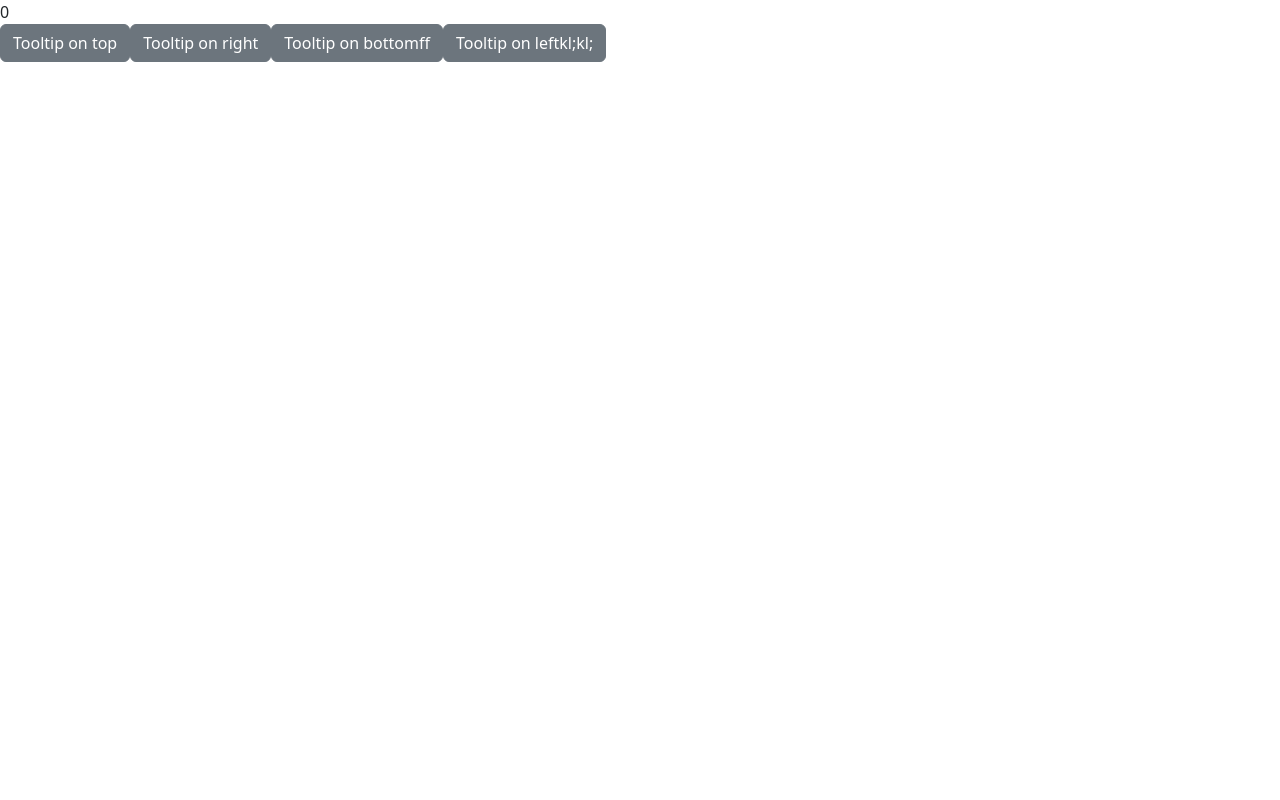
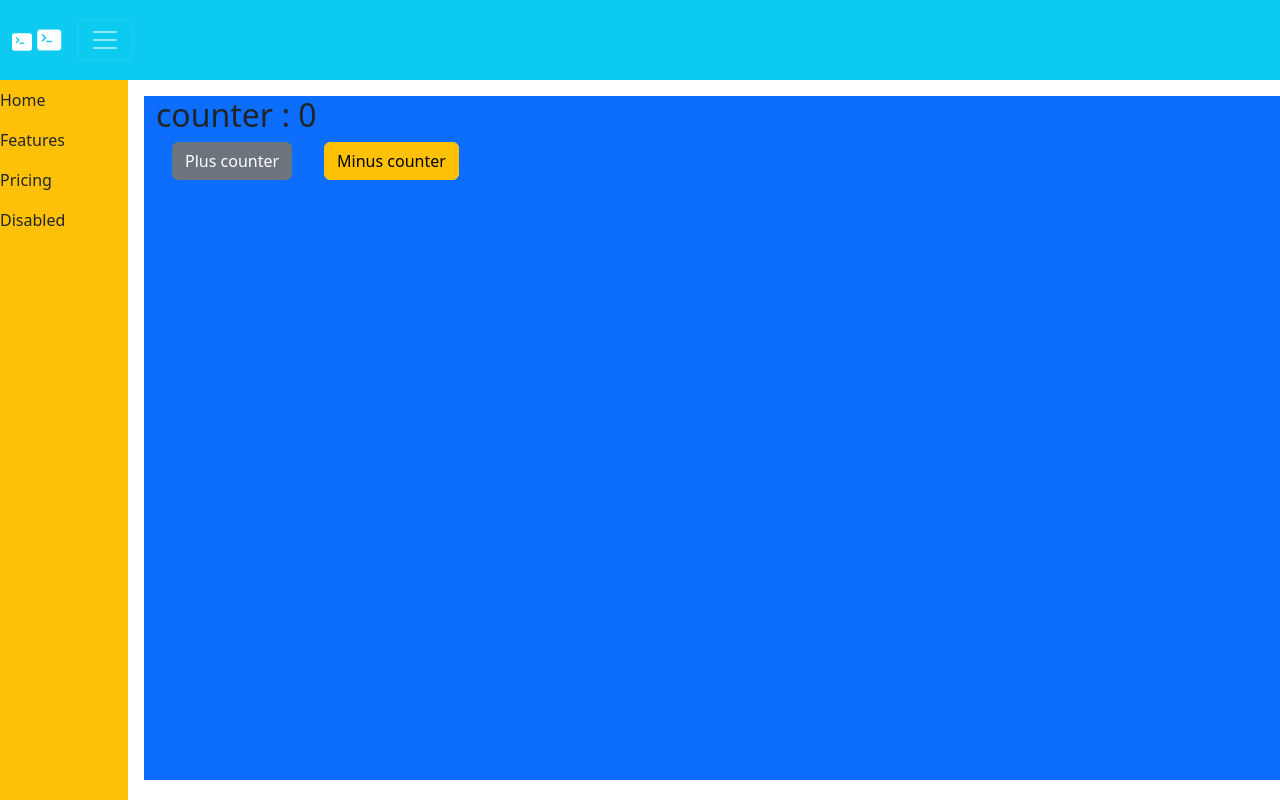
Before and after one commit to mangalametta/flask-vue-project-template, a Flask app: page / in a window 1280 px wide. Run offline with Flask 2, Linux system fonts and the light colour scheme; some libraries are stand-ins or nearby versions.

Commit message:
add base layout

```diff
--- a/static/styles/base.css
+++ b/static/styles/base.css
@@ -0,0 +1,48 @@
+html,body{
+    width:100vw;
+    height:100vh;
+}
+
+.base-container {
+    display:flex;
+    flex-wrap:wrap;
+    height:100%
+}
+
+nav{
+    width:100%;
+    height:10%;
+}
+
+aside{
+    width:10%;
+    height:90%;
+}
+
+main{
+    width:90%;
+    height:90%;
+    margin:auto;
+}
+
+.collapsing.collapse-horizontal {
+    height: 90% !important;
+    transition: width 0.35s ease-in;
+    width:5%;
+  }
+
+
+.collapse.show {
+    transition: width 0.35s ease-out;
+  }
+
+.collapse:not(.show){
+    display:block;
+    width:5%;
+}
+/* .collapse:not(.show) + main{
+    width:95%;
+} */
+/* .collapse:not(.show) + main {
+    width: 100%;
+  } */
--- a/templates/base.html
+++ b/templates/base.html
@@ -28,14 +28,40 @@
     <script src="https://cdn.jsdelivr.net/npm/axios/dist/axios.min.js"></script>
 
     <!-- custom css file-->
-    <link type="text/css" href="static\styles\base.css" media="all" rel="stylesheet" />
+    <link type="text/css" href="static\styles\base.css" rel="stylesheet" />
 
 </head>
 
-
-
 <body>
-    <div class="base-container primary-color">
+    <div class="base-container">
+        <nav class="navbar navbar-dark bg-info ">
+            <div class="container-fluid justify-content-start">
+                <a class="navbar-brand" href="#">
+                    <i class="bi bi-terminal-fill"></i>
+                    <i class="bi bi-terminal-fill" style="font-size: 1.5rem;"></i>
+                </a>
+                <button class="navbar-toggler" type="button" data-bs-toggle="collapse" data-bs-target="#aside"
+                    aria-expanded="false">
+                    <span class="navbar-toggler-icon"></span>
+                </button>
+            </div>
+        </nav>
+        <aside class="collapse show  collapse-horizontal bg-warning" id="aside">
+            <ul class="navbar-nav">
+                <li class="nav-item">
+                  <a class="nav-link active" aria-current="page" href="#">Home</a>
+                </li>
+                <li class="nav-item">
+                  <a class="nav-link" href="#">Features</a>
+                </li>
+                <li class="nav-item">
+                  <a class="nav-link" href="#">Pricing</a>
+                </li>
+                <li class="nav-item">
+                  <a class="nav-link disabled">Disabled</a>
+                </li>
+              </ul>
+        </aside>
         <main>
             {% block content %}{% endblock %}
         </main>
--- a/templates/home.html
+++ b/templates/home.html
@@ -3,31 +3,23 @@
 
 <link type="text/css" href="static\styles\home.css" rel="stylesheet" />
 
-<div id="app">
-    <div>{{counter}}</div>
-    <button type="button" class="btn btn-secondary" data-bs-toggle="tooltip" data-bs-placement="top"
-        data-bs-title="Tooltip on top" @click="counter++">
-        Tooltip on top
+<div id="app" class="container mx-3 my-3 bg-primary" style="height: 95%;">
+    <h2> counter : {{counter}}</h2>
+    <button type="button" class="btn btn-secondary mx-3" data-bs-toggle="tooltip" data-bs-placement="top"
+        data-bs-title="++" @click="counter++">
+        Plus counter
     </button>
-    <button type="button" class="btn btn-secondary" data-bs-toggle="tooltip" data-bs-placement="right"
-        data-bs-title="Tooltip on right" @click="counter--">
-        Tooltip on right
-    </button>
-    <button type="button" class="btn btn-secondary" data-bs-toggle="tooltip" data-bs-placement="bottom"
-        data-bs-title="Tooltip on bottom">
-        Tooltip on bottomff
-    </button>
-    <button type="button" class="btn btn-secondary" data-bs-toggle="tooltip" data-bs-placement="left"
-        data-bs-title="Tooltip on left">
-        Tooltip on leftkl;kl;
+    <button type="button" class="btn btn-warning mx-3" data-bs-toggle="tooltip" data-bs-placement="bottom"
+        data-bs-title="--" @click="counter--">
+        Minus counter
     </button>
 </div>
 
+
+<script src="static\js\home.js" type="text/javascript"></script>
 <script>
     const tooltipTriggerList = document.querySelectorAll('[data-bs-toggle="tooltip"]')
     const tooltipList = [...tooltipTriggerList].map(tooltipTriggerEl => new bootstrap.Tooltip(tooltipTriggerEl))
 </script>
-<script src="static\js\home.js" type="text/javascript"></script>
-
 
 {% endblock %}
```
